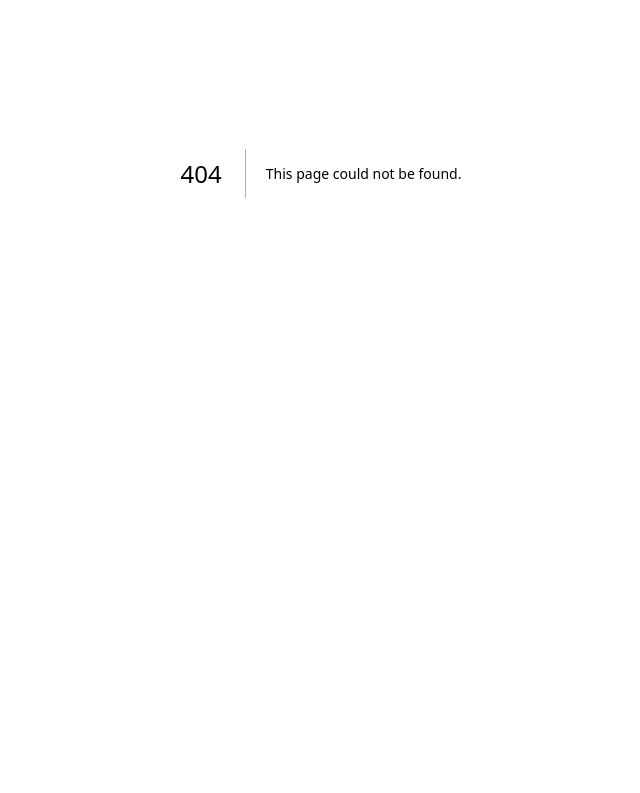
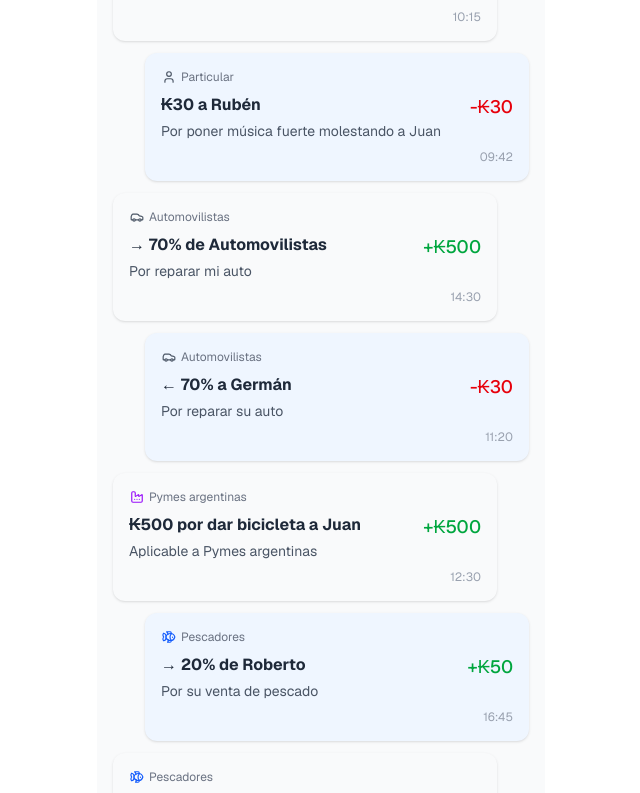
Before and after one commit to juanfernandezzaragoza/minkado_screens, a Next.js app: page /mis-movimientos in a window 1280 px wide. Before the commit this address had no page. Shown: the part 227-1020 px from the top of the page, without its empty margins (319-959 px from the left). Before the commit the page ends 800 px from the top, so only its background shows below. Built offline with nearby package versions, Linux system fonts and the light colour scheme.

Commit message:
Pantalla de movimientos

```diff
--- /dev/null
+++ b/src/app/mis-movimientos/page.js
@@ -0,0 +1,10 @@
+import MisMovimientosScreen from '@/components/screens/MisMovimientosScreen';
+import AppLayout from '@/components/layouts/AppLayout';
+
+export default function MisMovimientosPage() {
+  return (
+    <AppLayout showBackButton={true}>
+      <MisMovimientosScreen />
+    </AppLayout>
+  );
+}
--- a/src/components/screens/HomeScreen.jsx
+++ b/src/components/screens/HomeScreen.jsx
@@ -1,6 +1,8 @@
 "use client"; // This is needed for client-side interactivity
 
 import React, { useState } from 'react';
+import { useRouter } from 'next/navigation'; // Add this import
+
 import {
   TrendingUp,
   FileText,
@@ -28,6 +30,7 @@ import { theme } from '@/styles/theme';
 
 export default function HomeScreen() {
   const [isBalanceVisible, setIsBalanceVisible] = useState(true);
+  const router = useRouter();
 
   const toggleBalanceVisibility = () => {
     setIsBalanceVisible(!isBalanceVisible);
@@ -43,7 +46,7 @@ export default function HomeScreen() {
               <div className="text-gray-500 text-sm">Cuenta: juan.mk</div>
               <div
                 className="text-sm text-blue-600 cursor-pointer"
-                onClick={() => console.log('Ver movimientos')}
+                onClick={() => router.push('/mis-movimientos')}
               >
                 Ver mis movimientos &gt;
               </div>
--- /dev/null
+++ b/src/components/screens/MisMovimientosScreen.jsx
@@ -0,0 +1,126 @@
+"use client";
+
+import React from 'react';
+import { Fish, Car, Globe, User, Factory } from 'lucide-react';
+import Card from '@/components/ui/Card';
+import MovementItem from '@/components/ui/MovementItem';
+
+export default function MisMovimientosScreen() {
+  return (
+    <>
+      {/* Title */}
+      <div className="px-4 py-6">
+        <h1 className="text-2xl font-bold text-gray-800">Mis movimientos</h1>
+      </div>
+
+      {/* Movements List */}
+      <div className="px-4 pb-6">
+        <div className="space-y-0">
+          {/* Giving due to pooling - LEFT ARROW */}
+          <MovementItem
+            transactionText="← 20% a Pescadores"
+            amount="30"
+            isPositive={false}
+            scopeIcon={<Fish size={14} className="text-blue-600" />}
+            scopeLabel="Pescadores"
+            scopePosition="left"
+            percentage="Por vender pescado"
+            alignment="left"
+            timestamp="10:15"
+          />
+
+          {/* Not pooling - no arrow */}
+          <MovementItem
+            transactionText="₭30 a Rubén"
+            amount="30"
+            isPositive={false}
+            scopeIcon={<User size={14} className="text-gray-600" />}
+            scopeLabel="Particular"
+            scopePosition="left"
+            percentage="Por poner música fuerte molestando a Juan"
+            alignment="right"
+            timestamp="09:42"
+          />
+
+          {/* Receiving due to pooling - RIGHT ARROW */}
+          <MovementItem
+            transactionText="→ 70% de Automovilistas"
+            amount="500"
+            isPositive={true}
+            scopeIcon={<Car size={14} className="text-gray-600" />}
+            scopeLabel="Automovilistas"
+            scopePosition="left"
+            percentage="Por reparar mi auto"
+            alignment="left"
+            timestamp="14:30"
+          />
+
+          {/* Giving due to pooling - LEFT ARROW */}
+          <MovementItem
+            transactionText="← 70% a Germán"
+            amount="30"
+            isPositive={false}
+            scopeIcon={<Car size={14} className="text-gray-600" />}
+            scopeLabel="Automovilistas"
+            scopePosition="left"
+            percentage="Por reparar su auto"
+            alignment="right"
+            timestamp="11:20"
+          />
+
+          {/* NEW ITEM - Pymes argentinas */}
+          <MovementItem
+            transactionText="₭500 por dar bicicleta a Juan"
+            amount="500"
+            isPositive={true}
+            scopeIcon={<Factory size={14} className="text-purple-600" />}
+            scopeLabel="Pymes argentinas"
+            scopePosition="left"
+            percentage="Aplicable a Pymes argentinas"
+            alignment="left"
+            timestamp="12:30"
+          />
+
+          {/* Receiving due to pooling - RIGHT ARROW */}
+          <MovementItem
+            transactionText="→ 20% de Roberto"
+            amount="50"
+            isPositive={true}
+            scopeIcon={<Fish size={14} className="text-blue-600" />}
+            scopeLabel="Pescadores"
+            scopePosition="left"
+            percentage="Por su venta de pescado"
+            alignment="right"
+            timestamp="16:45"
+          />
+
+          {/* Not pooling - no arrow */}
+          <MovementItem
+            transactionText="₭500 por emprender un viaje"
+            amount="500"
+            isPositive={true}
+            scopeIcon={<Fish size={14} className="text-blue-600" />}
+            scopeLabel="Pescadores"
+            scopePosition="left"
+            percentage="Aplicable a pescadores"
+            alignment="left"
+            timestamp="08:00"
+          />
+
+          {/* Not pooling - no arrow - FIXED NEGATIVE SIGN */}
+          <MovementItem
+            transactionText="-₭20 por pescar trucha bebé"
+            amount="20"
+            isPositive={false}
+            scopeIcon={<Globe size={14} className="text-green-600" />}
+            scopeLabel="Global"
+            scopePosition="left"
+            percentage="Aplicable a todos"
+            alignment="left"
+            timestamp="13:55"
+          />
+        </div>
+      </div>
+    </>
+  );
+}
--- /dev/null
+++ b/src/components/ui/MovementItem.jsx
@@ -0,0 +1,62 @@
+import React from 'react';
+
+export default function MovementItem({
+  transactionText,
+  amount,
+  isPositive,
+  scopeIcon,
+  scopeLabel,
+  percentage,
+  scopePosition = "right",
+  alignment = "right", // "left" or "right" for chat-like positioning
+  timestamp
+}) {
+  const amountColor = isPositive ? 'text-green-600' : 'text-red-600';
+  const sign = isPositive ? '+' : '-';
+
+  // Different colors based on alignment (like chat messages)
+  const bgColor = alignment === "right" ? "bg-blue-50" : "bg-gray-50";
+  const containerClass = alignment === "right" ? "ml-8" : "mr-8";
+
+  return (
+    <div className={`mb-3 ${containerClass}`}>
+      <div className={`${bgColor} rounded-xl p-4 shadow-sm`}>
+        {/* Community info at top */}
+        <div className={`flex ${scopePosition === 'left' ? 'justify-start' : 'justify-end'} mb-2`}>
+          {scopeIcon && (
+            <div className="flex items-center">
+              <div className="w-4 h-4 flex items-center justify-center mr-1">
+                {scopeIcon}
+              </div>
+              <span className="text-xs text-gray-500">{scopeLabel}</span>
+            </div>
+          )}
+        </div>
+
+        {/* Main content */}
+        <div className="flex items-start justify-between mb-2">
+          <div className="flex-1 pr-4">
+            <div className="text-gray-800 font-medium mb-1">
+              <span className="font-bold">{transactionText}</span>
+            </div>
+            {percentage && (
+              <div className="text-sm text-gray-600 mt-1">
+                {percentage}
+              </div>
+            )}
+          </div>
+          <div className="text-right">
+            <div className={`font-medium text-lg ${amountColor}`}>
+              {sign}₭{amount}
+            </div>
+          </div>
+        </div>
+
+        {/* Timestamp */}
+        <div className="flex justify-end">
+          <span className="text-xs text-gray-400">{timestamp}</span>
+        </div>
+      </div>
+    </div>
+  );
+}
```
Also changed, not shown: project.txt.
